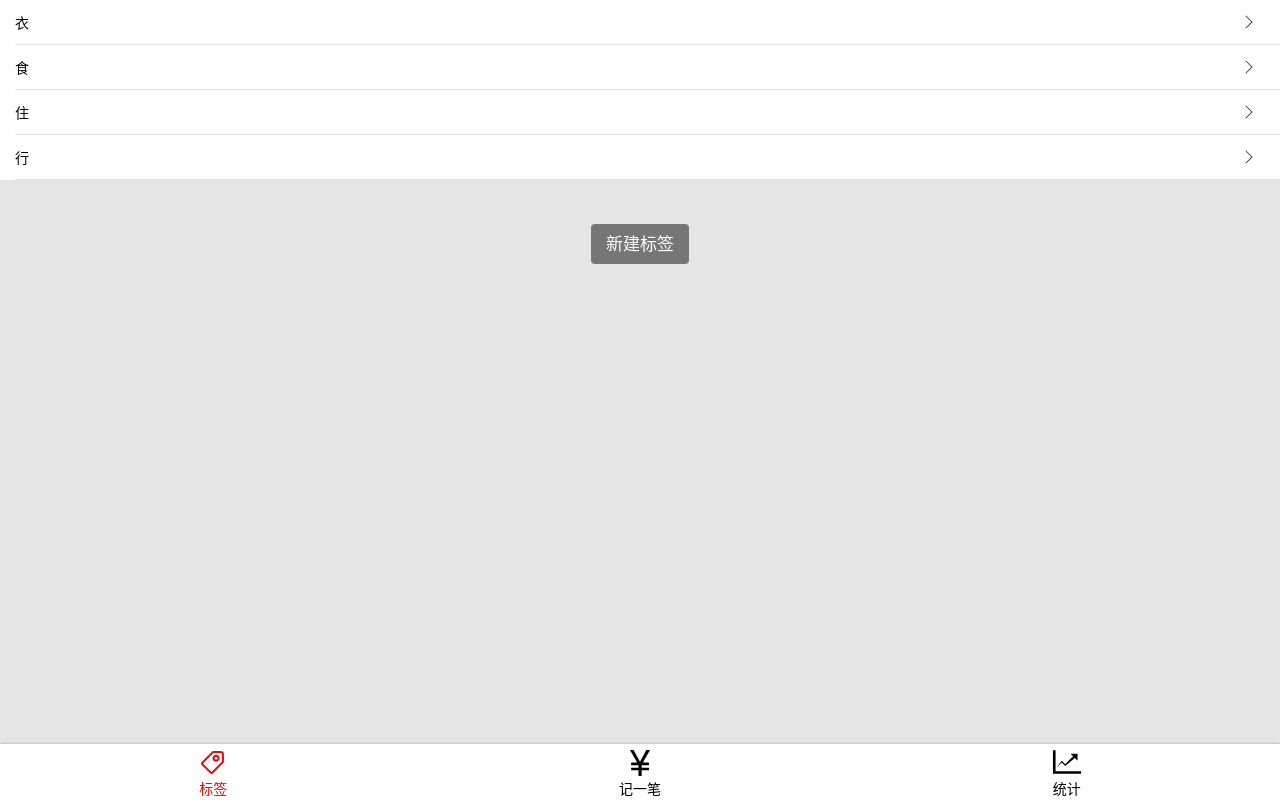
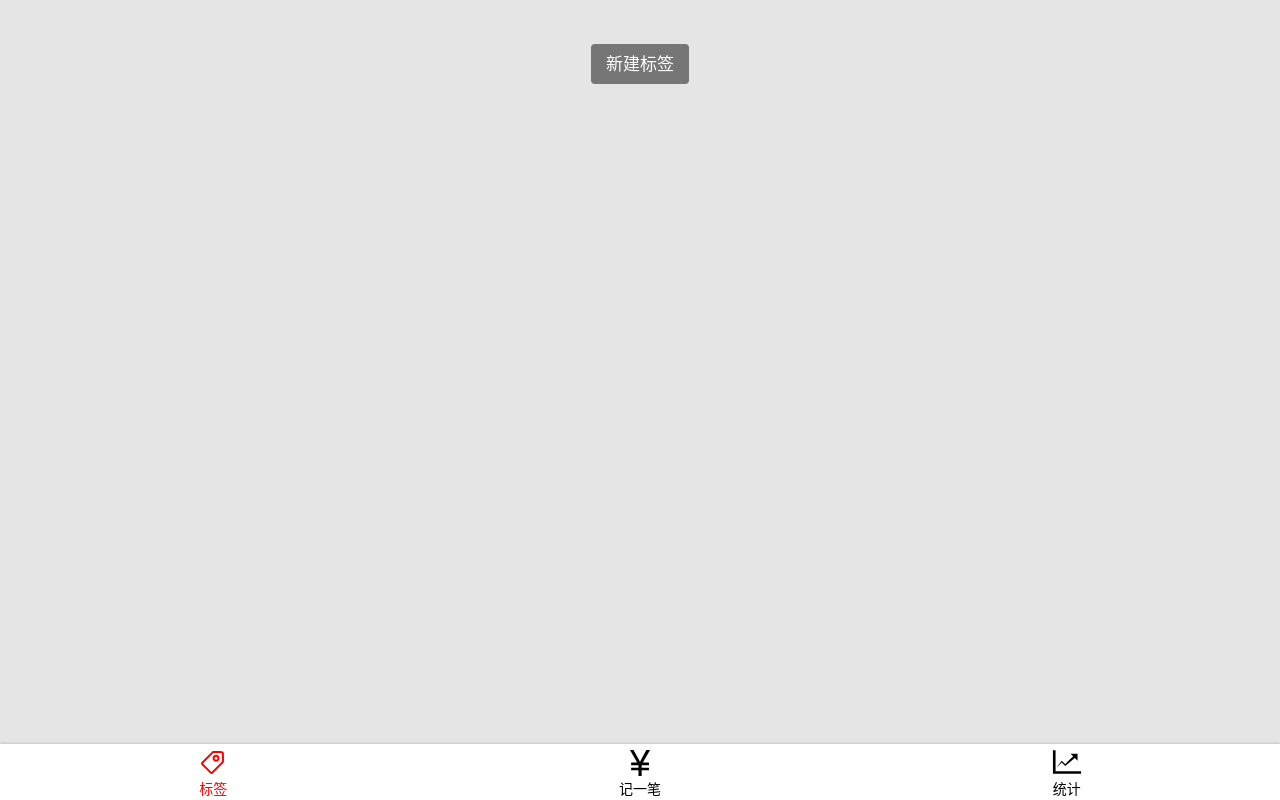
Before and after one commit to Gen1usG/Ledger, a Vue app: page /#/label in a window 1280 px wide. Built offline with nearby package versions, Linux system fonts and the light colour scheme.

Commit message:
完成新增标签功能，以及部分modelTag功能，踩了个函数赋值与调用的坑

```diff
--- a/src/models/modelTag.ts
+++ /dev/null
@@ -1,3 +0,0 @@
-const modelTag = {
-
-};
--- /dev/null
+++ b/src/models/modelTags.ts
@@ -0,0 +1,54 @@
+import createdID from '@/models/createID';
+
+type Tag = {
+    id: string,
+    name: string
+}
+
+type modelTags = {
+    data: Tag[],
+    getTags: () => Tag[],
+    saveTags: () => void,
+    createTag: (name: string) => 'success' | 'duplicated',
+}
+
+const localStorageName = 'Tags';
+
+const modelTags: modelTags = {
+    data: [],
+
+    getTags() {
+        this.data = JSON.parse(window.localStorage.getItem(localStorageName) || '[]');
+        return this.data;
+    },
+
+    saveTags() {
+        window.localStorage.setItem(localStorageName, JSON.stringify(this.data));
+    },
+
+    createTag(name) {
+        const dataNames = this.data.map(item => item.name);
+        if (dataNames.indexOf(name) >= 0) {
+            return 'duplicated';
+        }
+        const id = createdID.created().toString();
+        this.data.push({id, name: name});
+        this.saveTags();
+        return 'success';
+    }
+    // const newTag = {
+    //     id: createdID.created(),
+    //     name: window.prompt('请输入标签名') as string
+    // };
+    // console.log(this.data);
+    // const dataNames = this.data.map(item => item.name);
+    // if (dataNames.indexOf(newTag.name) >= 0) {
+    //     window.alert('已存在标签');
+    // } else {
+    //     this.data.push(newTag);
+    //     this.saveTags();
+    // }
+};
+
+
+export default modelTags;
--- a/src/views/Label.vue
+++ b/src/views/Label.vue
@@ -2,33 +2,15 @@
     <Layout>
         <div class="label-wrapper">
             <ul class='tags-wrapper'>
-                <li>
+                <li v-for="tag in tags" :key="tag.id">
                     <div>
-                        <span>衣</span>
-                        <Icon name="right" class="right-icon"/>
-                    </div>
-                </li>
-                <li>
-                    <div>
-                        <span>食</span>
-                        <Icon name="right" class="right-icon"/>
-                    </div>
-                </li>
-                <li>
-                    <div>
-                        <span>住</span>
-                        <Icon name="right" class="right-icon"/>
-                    </div>
-                </li>
-                <li>
-                    <div>
-                        <span>行</span>
+                        <span>{{tag.name}}</span>
                         <Icon name="right" class="right-icon"/>
                     </div>
                 </li>
             </ul>
             <div class="button-wrapper">
-                <button>新建标签</button>
+                <button @click="createTag">新建标签</button>
             </div>
         </div>
     </Layout>
@@ -38,12 +20,25 @@
     import Vue from 'vue';
     import {Component} from 'vue-property-decorator';
     import Icon from '@/components/Icon.vue';
+    import modelTags from '@/models/modelTags';
 
+    modelTags.getTags();
     @Component({
         components: {Icon}
     })
     export default class Label extends Vue {
+        tags = modelTags.data;
 
+        // createTag = modelTags.createTag;
+        createTag() {
+            const newName = window.prompt('请输入标签名') as string;
+            const message = modelTags.createTag(newName);
+            if(message==='duplicated'){
+                alert('已存在该标签')
+            }else if(message==='success'){
+                alert('添加标签成功')
+            }
+        }
     }
 </script>
 
@@ -79,13 +74,13 @@
         justify-content: center;
 
         button {
-            border:none;
+            border: none;
             border-radius: 4px;
             height: 40px;
             line-height: 40px;
             text-align: center;
             background-color: #767676;
-            color:#ffffff;
+            color: #ffffff;
             font-size: 17px;
             width: 98px;
 
```
